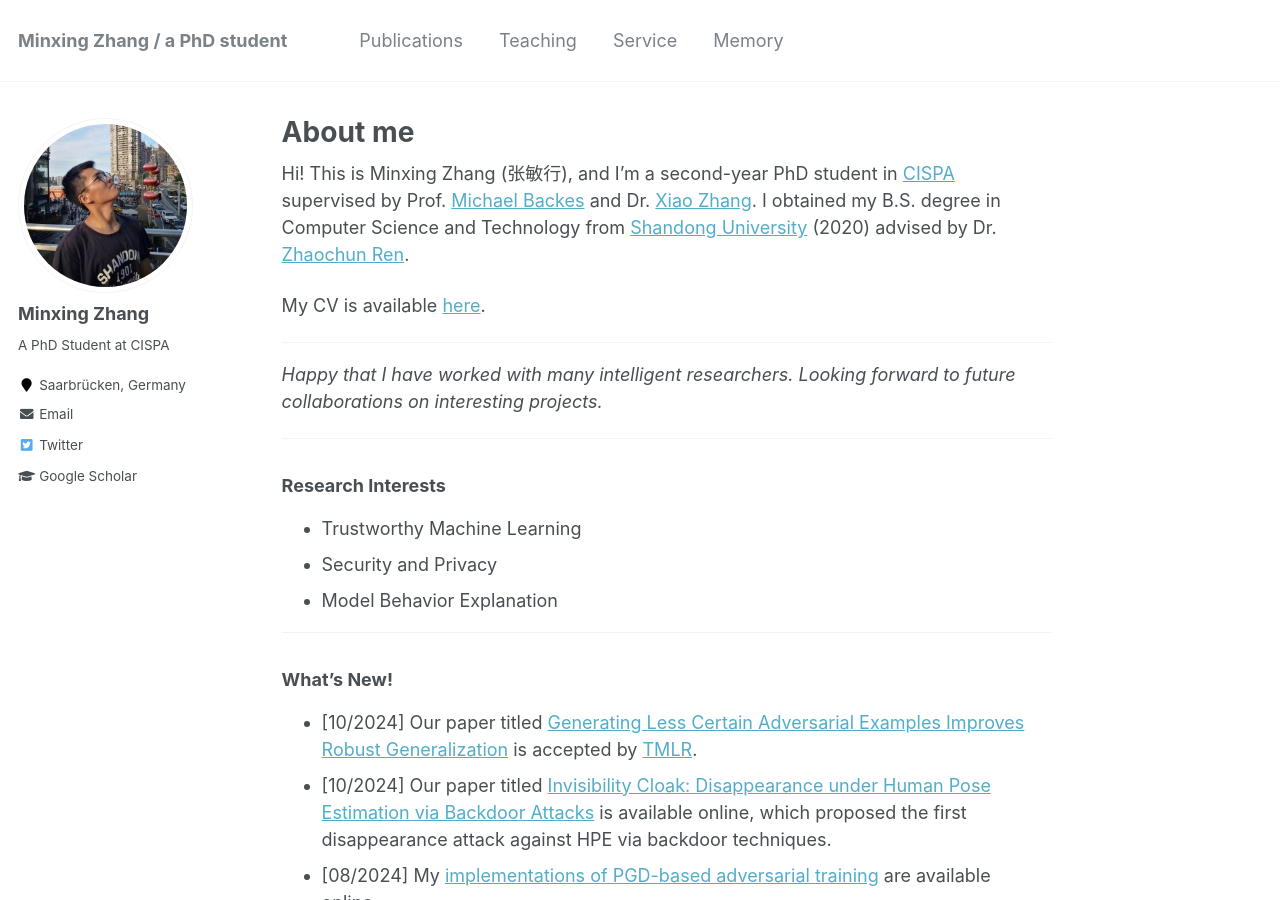
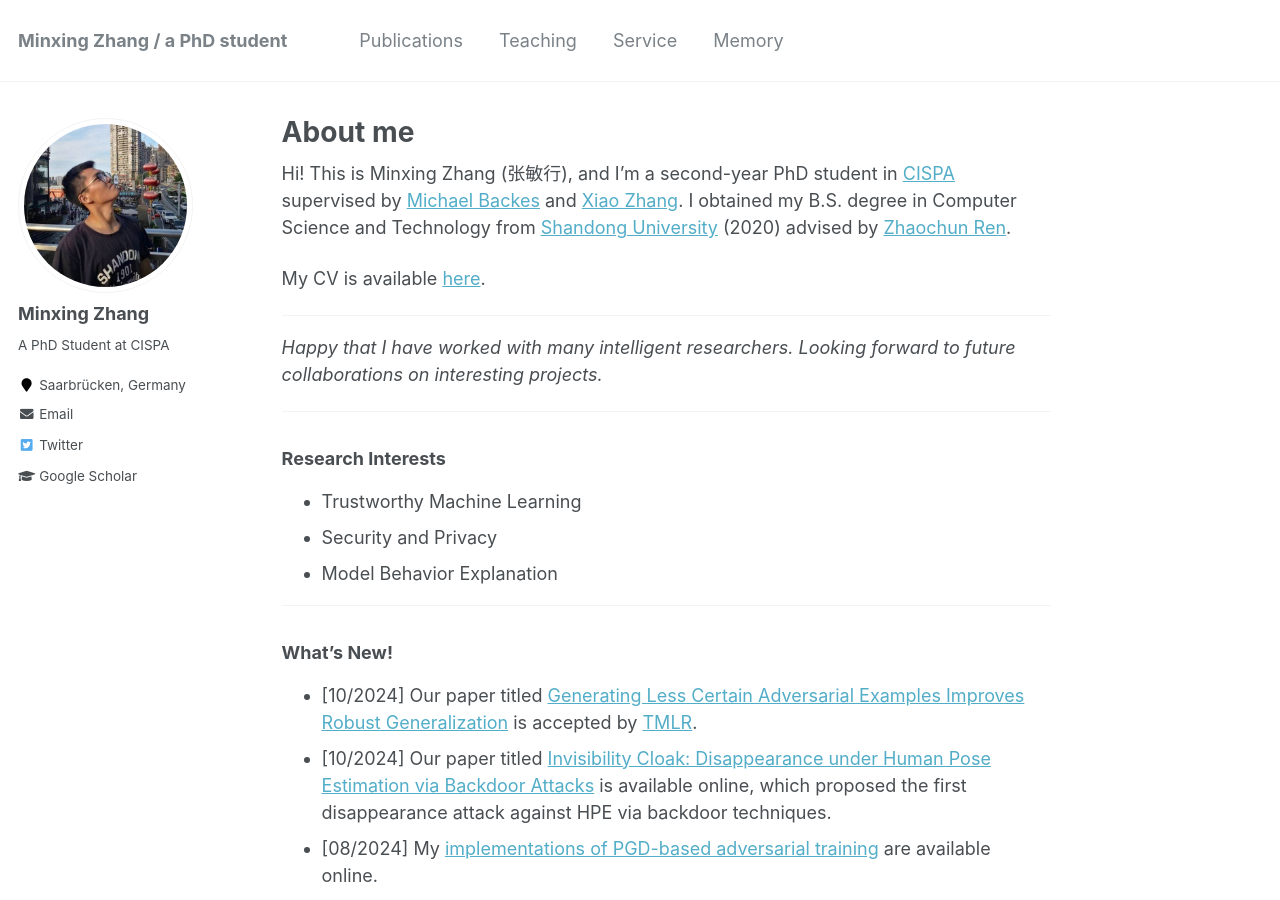
Before and after one commit to WJEN-orz/WJEN-orz.github.io, a Jekyll site: the page built from _pages/about.md, in a window 1280 px wide and 900 px high. Built offline with Jekyll 4.4.1, drawn with Linux system fonts in a browser that asks for light colours.

Commit message:
Update about.md

```diff
--- a/_pages/about.md
+++ b/_pages/about.md
@@ -8,7 +8,7 @@ redirect_from:
   - /about.html
 ---
 
-Hi! This is Minxing Zhang (张敏行), and I'm a second-year PhD student in <a href="https://cispa.de/en" target="_blank">CISPA</a> supervised by Prof. <a href="https://michaelbackes.eu/" target="_blank">Michael Backes</a> and Dr. <a href="https://xiao-zhang.net/" target="_blank">Xiao Zhang</a>. I obtained my B.S. degree in Computer Science and Technology from <a href="https://www.sdu.edu.cn/" target="_blank">Shandong University</a> (2020) advised by Dr. <a href="https://renzhaochun.github.io/" target="_blank">Zhaochun Ren</a>.
+Hi! This is Minxing Zhang (张敏行), and I'm a second-year PhD student in <a href="https://cispa.de/en" target="_blank">CISPA</a> supervised by <a href="https://michaelbackes.eu/" target="_blank">Michael Backes</a> and <a href="https://xiao-zhang.net/" target="_blank">Xiao Zhang</a>. I obtained my B.S. degree in Computer Science and Technology from <a href="https://www.sdu.edu.cn/" target="_blank">Shandong University</a> (2020) advised by <a href="https://renzhaochun.github.io/" target="_blank">Zhaochun Ren</a>.
 
 My CV is available [here](CV.pdf).
 
```
